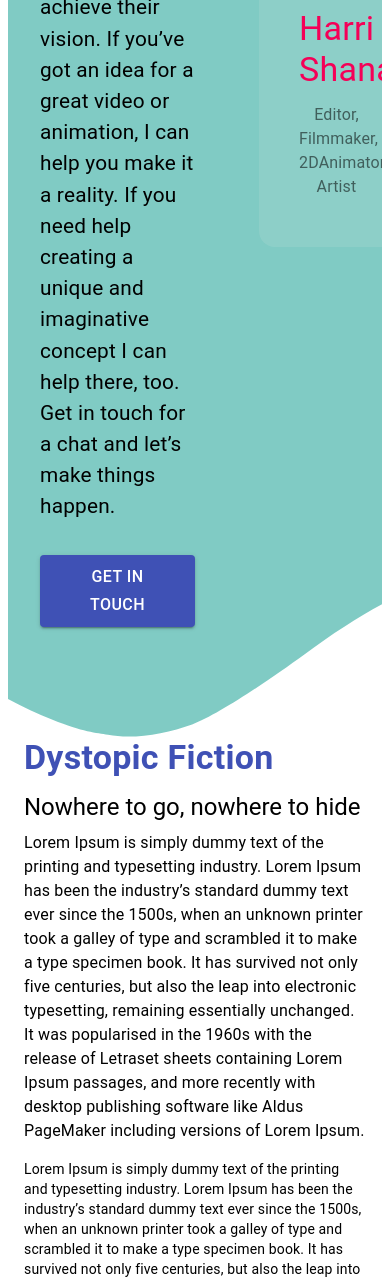
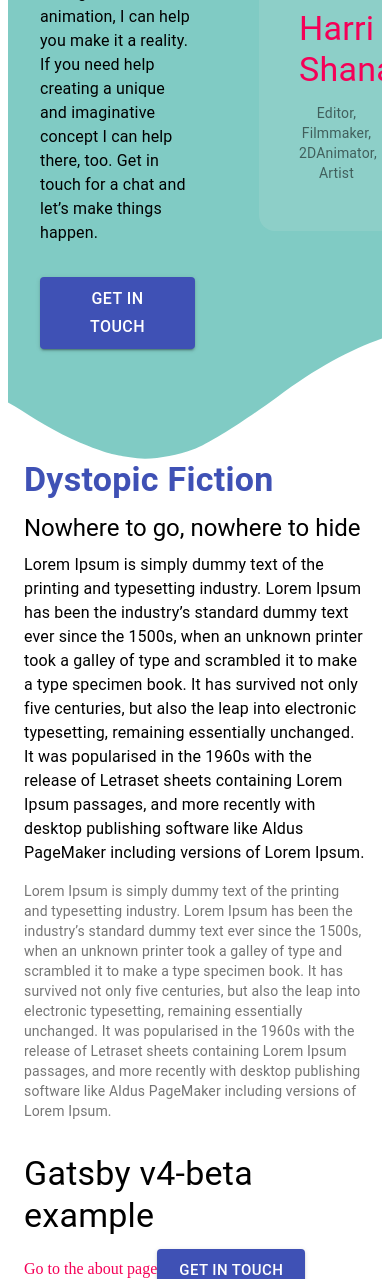
Before and after one commit to thepunkyone/harri-shanahan-website, a Gatsby site: page / in a window 390 px wide. Shown: the part 721-2000 px from the top of the page. Built offline with nearby package versions, Linux system fonts and the light colour scheme; Gatsby itself is replaced by a stand-in of ours.

Commit message:
style: added responsive font sizes to the main theme. converted defined font sizes to rem

```diff
--- a/src/pages/index.js
+++ b/src/pages/index.js
@@ -74,7 +74,7 @@ export default function Index() {
                 >
                   Harri Shanahan
                 </Typography>
-                <Typography variant="body1" component="p" color="textSecondary">
+                <Typography variant="body2" component="p" color="textSecondary">
                   Editor, Filmmaker, 2DAnimator, Artist
                 </Typography>
               </CardContent>
@@ -100,7 +100,12 @@ export default function Index() {
           more recently with desktop publishing software like Aldus PageMaker
           including versions of Lorem Ipsum.
         </Typography>
-        <Typography variant="body2" component="p" paragraph>
+        <Typography
+          variant="body2"
+          component="p"
+          paragraph
+          color="textSecondary"
+        >
           Lorem Ipsum is simply dummy text of the printing and typesetting
           industry. Lorem Ipsum has been the industry’s standard dummy text ever
           since the 1500s, when an unknown printer took a galley of type and
--- a/src/pages/index.module.scss
+++ b/src/pages/index.module.scss
@@ -62,7 +62,7 @@
 }
 
 .welcomeDescription {
-  font-size: 1.3em !important;
+  //font-size: 1.3em !important;
 }
 
 .welcomeSectionColumn {
```
Also changed, not shown: src/theme.js (+8 -7 lines).
